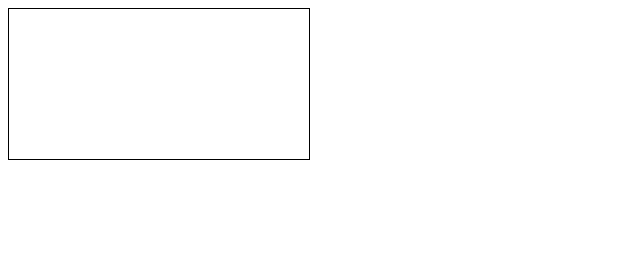
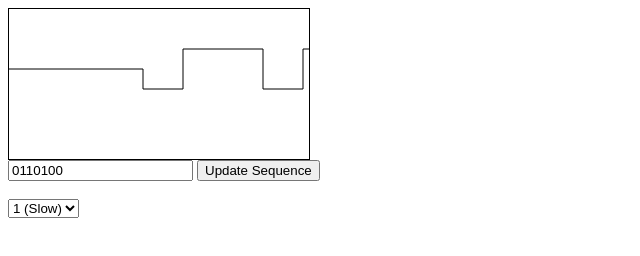
Before and after one commit to mogman1/encodings, a plain HTML site: page encoding.html in a window 1280 px wide. Shown: the whole page, without its empty margins (0-640 px from the left). Drawn offline with Linux system fonts and the light colour scheme.

Commit message:
Added NRZ encoding, ability to enter new bit sequences, and adjust speed

```diff
--- a/encoding.html
+++ b/encoding.html
@@ -4,10 +4,33 @@
 
   </head>
   <body>
-    <canvas id="encoding" style="border: 1px solid black;"></canvas>
+    <div>
+      <canvas id="encoding" style="border: 1px solid black;"></canvas>
+    </div>
+    <div>
+      <input type="text" id="sequence" value="0110100" />
+      <button id="updateSequenceButton" onclick="updateSequence();">Update Sequence</button>
+
+      <br />
+      <br />
+      <select id="speed" onchange="updateSpeed();">
+        <option value="1">1 (Slow)</option>
+        <option value="2">2</option>
+        <option value="3">3</option>
+        <option value="4">4</option>
+        <option value="5">5</option>
+      </select>
+    </div>
     <script type="text/javascript">
-      var clock = mogman1.encodings(document.getElementById('encoding'));
-      clock.draw();
+      clock = mogman1.encodings(document.getElementById('encoding'));
+      updateSequence();
+      function updateSequence() {
+        clock.setSequence(document.getElementById('sequence').value);
+      }
+
+      function updateSpeed() {
+        clock.setSpeed(document.getElementById('speed').value);
+      }
     </script>
   </body>
 </html>
--- a/encoding.js
+++ b/encoding.js
@@ -3,79 +3,116 @@
     //Private Property
     var ecd = {};
     var _canvas = canvas;
-    var priv = 'is private';
-    var _startX = _canvas.width;
-    var _startY = 60;
+    var _defaultBitWidth = 40;
+    var _defaultBitHeight= 40;
+    var _bitWidth = 40;
+    var _bitHeight= 40;
+    var _startX = 0;
+    var _startY = [60];
+    var _sequence = ['0', '1', '1', '0', '1', '0', '0'];
+    var _squareWaves = [];
+    var _startOverValue = 0;
+    var _restart = false;
+    var _started = false;
+    var _speed = 1;
 
-    ecd.publ = 'public, yo!'
-    var _coords = [
-      [20, 0],
-      [0, -20],
-      [20, 0],
-      [0, 20],
-      [20, 0],
-      [0, -20],
-      [20, 0],
-      [0, 20],
-      [20, 0],
-      [0, -20],
-      [20, 0],
-      [0, 20],
-      [20, 0],
-      [0, -20],
-      [20, 0],
-      [0, 20],
-      [20, 0],
-      [0, -20],
-      [20, 0],
-      [0, 20],
-      [20, 0],
-      [0, -20],
-      [20, 0],
-      [0, 20],
-    ];
     ecd.draw = function() {
-      console.log(_canvas.width);
-      console.log(_canvas.height);
-      var c = _canvas.getContext('2d');
-      _draw();
-      // var x = 0,
-      //     y = 60;
-      // c.moveTo(x, y);
-      // for (var i = 0; i < _coords.length; i++) {
-      //   x = x + _coords[i][0];
-      //   y = y + _coords[i][1];
-      //   c.lineTo(x, y);
-      // }
-      // c.stroke();
-      // privFunc();
+      if (_started) {
+        _restart = true;
+      }
+
+      _start();
     };
 
+    ecd.setSequence = function(sequence) {
+      var s = sequence.split('');
+      for (var i = 0; i < s.length; i++) {
+        if (s[i] != '0' && s[i] != '1') return false;
+      }
+
+      _sequence = s;
+      _squareWaves = [];
+      _squareWaves.push(_buildNRZ());
+      _startOverValue = _canvas.width + (_sequence.length + 3) * _bitWidth;
+      this.draw();
+    }
+
+    ecd.setSpeed = function(speed) {
+      _speed = speed;
+    }
+
+    function _buildNRZ() {
+      var nrzCoords = [[_canvas.width, 0]];
+      var prev = null;
+      for (var i = 0; i < _sequence.length; i++) {
+        var cur = _sequence[i];
+        if (prev == null) {
+          if (cur == '0') {
+            nrzCoords.push([0, 1 * (_bitHeight / 2)]);
+          } else {
+            nrzCoords.push([0, -1 * (_bitHeight / 2)]);
+          }
+        } else if (prev != cur) {
+          if (prev == '0') {
+            nrzCoords.push([0, -1 * _bitHeight]);
+          } else {
+            nrzCoords.push([0, 1 * _bitHeight]);
+          }
+        }
+
+        nrzCoords.push([_bitWidth, 0]);
+        prev = cur;
+      }
+
+      if (prev == '0') {
+        nrzCoords.push([0, -1 * (_bitHeight / 2)]);
+      } else {
+        nrzCoords.push([0, 1 * (_bitHeight / 2)]);
+      }
+
+      return nrzCoords
+    }
+
     function _draw() {
-      console.log('draw!');
+      if (_restart) {
+        _startX = 0;
+        _restart = false;
+        return;
+      }
+
       var c = _canvas.getContext('2d');
-      // _canvas.width = _canvas.width;
-      c.clearRect(0, 0, canvas.width, canvas.height);
-      var x = _startX;
-      var y = _startY;
-      _startX -= 5;
+      c.clearRect(0, 0, _canvas.width, _canvas.height);
       c.beginPath();
-      c.moveTo(x, y);
-      for (var i = 0; i < _coords.length; i++) {
-        x += _coords[i][0];
-        y += _coords[i][1];
+      for (var j = 0; j < _startY.length; j++) {
+        var x = _startX;
+        var y = _startY[j];
+        c.moveTo(x, y);
+        for (var i = 0; i < _squareWaves[j].length; i++) {
+          x += _squareWaves[j][i][0];
+          y += _squareWaves[j][i][1];
+          c.lineTo(x, y);
+        }
+
+        x += 2 * _canvas.width;
         c.lineTo(x, y);
         c.stroke();
       }
 
-      if (_startX < -2 * _canvas.width) {
-        _startX = _canvas.width;
+      _startX -= _speed;
+      if (_startX < -1 * _startOverValue) {
+        _startX = 0;
       }
 
       setTimeout(function() { _draw(); }, 30);
     }
-    function privFunc() {
-      console.log('privFunc');
+
+    function _start() {
+      if (_restart) {
+        setTimeout(function() { _start(); }, 10);
+      } else {
+        _started = true;
+        _draw();
+      }
     }
 
     return ecd;
```
